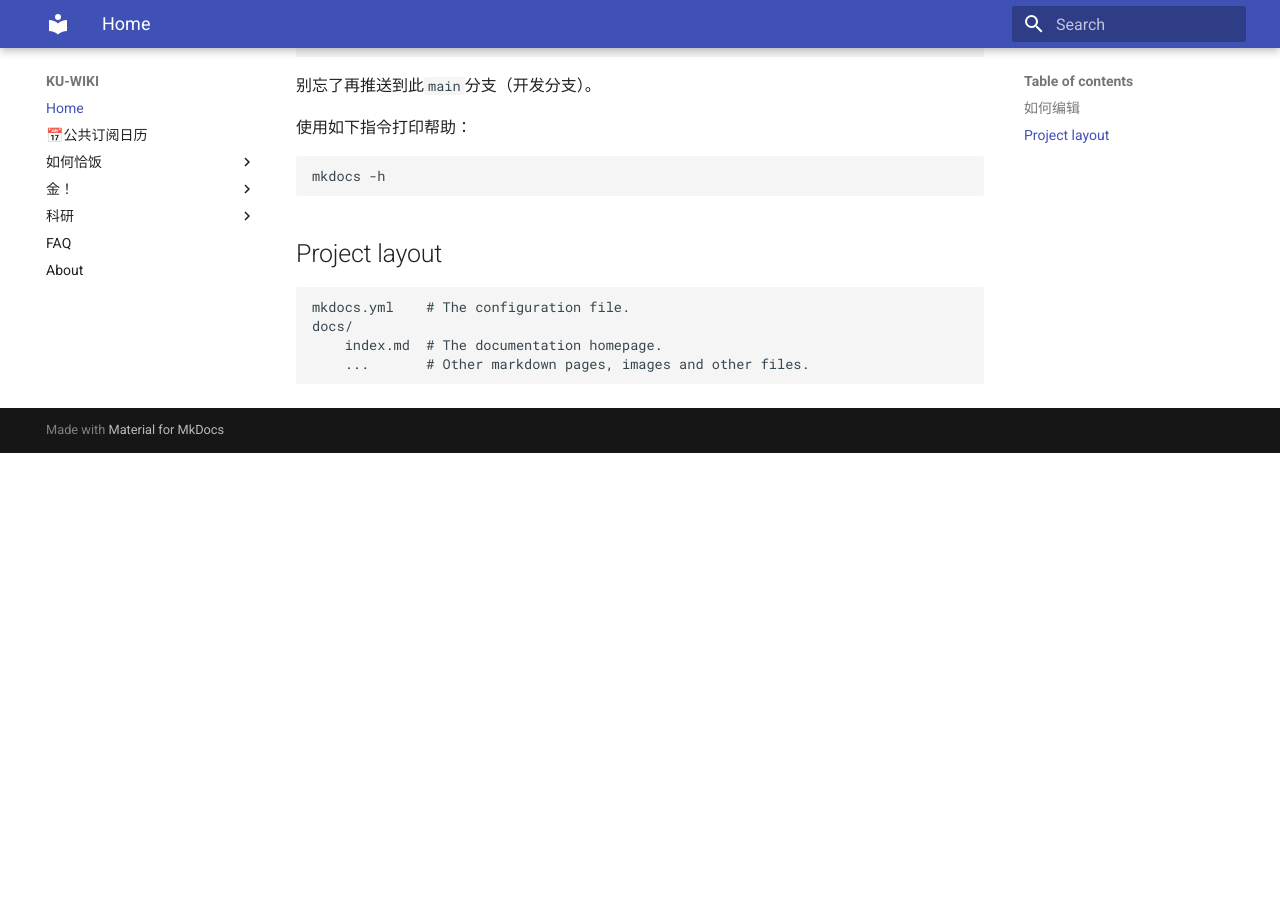
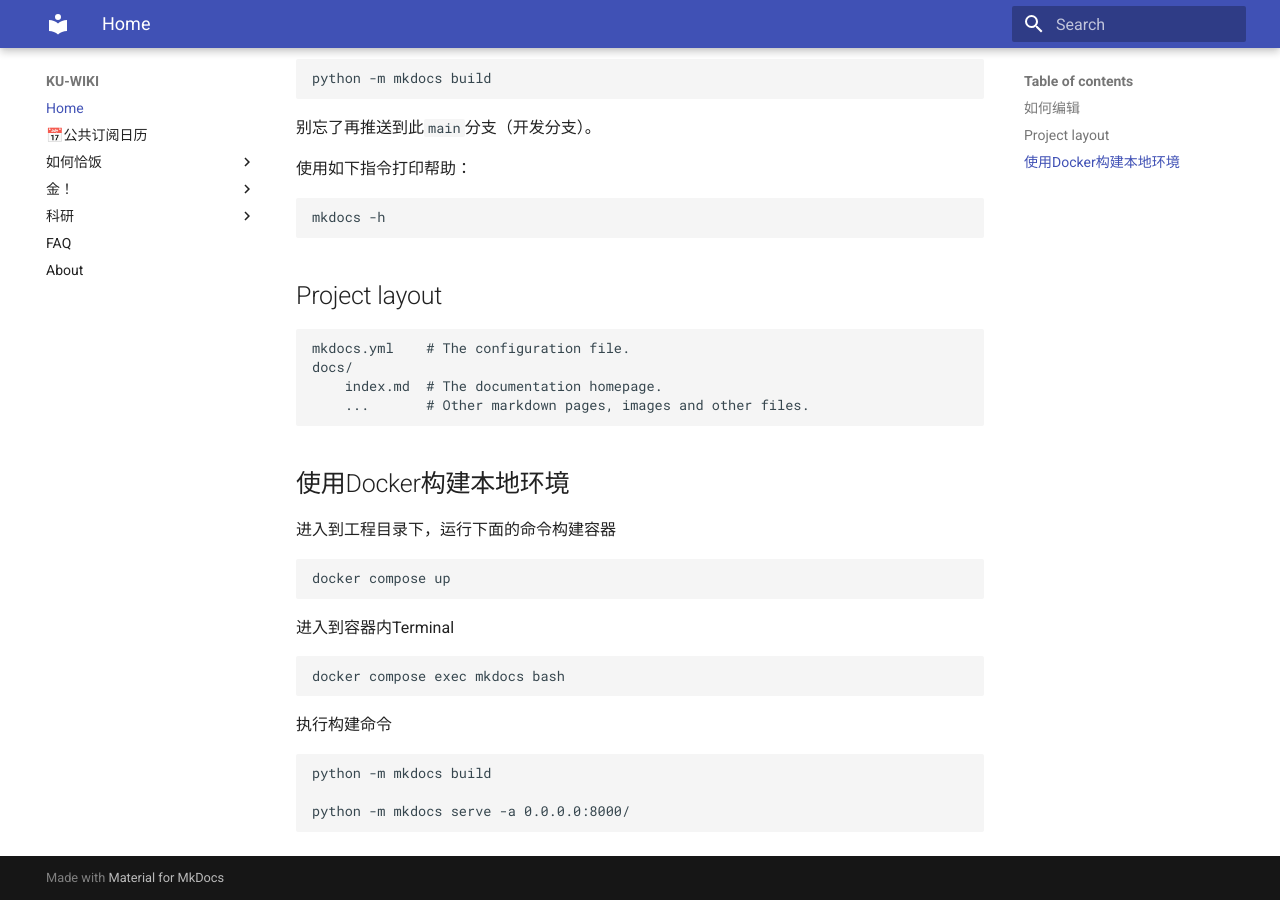
Before and after one commit to minamotooRin/KU-WIKI, an MkDocs documentation site: the page built from docs/index.md, in a window 1280 px wide and 900 px high, scrolled down 764 px. Built offline with MkDocs 1.6.1 and Material for MkDocs 9.7.7, drawn with Linux system fonts in a browser that asks for light colours; before the commit the page ends 1217 px from its top, so only the background shows below that; some of the changed text lies outside the part shown.

Commit message:
edit about.md & index.md

````diff
--- a/docs/index.md
+++ b/docs/index.md
@@ -1,8 +1,10 @@
-# 欢迎访问 KU-WIKI ！
+# KU-WIKI
 
 本WIKI基于[mkdocs.org](https://www.mkdocs.org).
 
 欢迎大家一起来施工喵。
+
+NOTE：这是README，主页显示的是`docs/index.html`
 
 ## 如何编辑
 
@@ -12,17 +14,20 @@
 图片请在各自的目录下创建`assets/images`。
 
 安装 `mkdocs` 以进行测试：
-```
+
+```shell
 pip install mkdocs
 ```
 
 使用如下指令在本地搭建服务器以测试：
-```
+
+```shell
 python -m mkdocs serve
 ```
 
 使用如下指令编译（？）项目：
-```
+
+```shell
 python -m mkdocs build
 ```
 
@@ -33,7 +38,8 @@
 别忘了再推送到此`main`分支（开发分支）。
 
 使用如下指令打印帮助：
-```
+
+```shell
 mkdocs -h
 ```
 
@@ -43,3 +49,25 @@
     docs/
         index.md  # The documentation homepage.
         ...       # Other markdown pages, images and other files.
+
+## 使用Docker构建本地环境
+
+进入到工程目录下，运行下面的命令构建容器
+
+```shell
+docker compose up
+```
+
+进入到容器内Terminal
+
+```shell
+docker compose exec mkdocs bash
+```
+
+执行构建命令
+
+```shell
+python -m mkdocs build
+
+python -m mkdocs serve -a 0.0.0.0:8000/
+```
````
Also changed, not shown: docs/about.md (+6 -0 lines), 1 other file.
